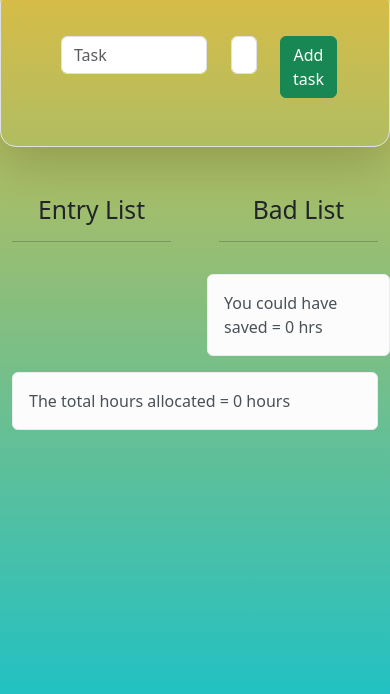
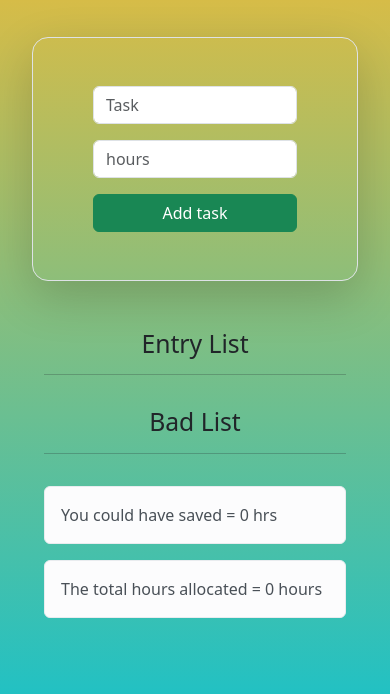
Before and after one commit to prashrijan/ntdl, a plain HTML site: page index.html in a window 390 px wide. Shown: the part 150-844 px from the top of the page. Drawn offline with nearby package versions, Linux system fonts and the light colour scheme.

Commit message:
made the todo-list responsive

```diff
--- a/index.html
+++ b/index.html
@@ -27,9 +27,9 @@
         </div>
 
         <!-- task input -->
-        <div class="row border rounded-4 p-5 shadow-lg">
+        <div class="row border rounded-4 p-5 shadow-lg row-gap-3">
           <p class="error-msg text-danger">Please enter a task..</p>
-          <div class="col-7">
+          <div class="col-12 col-sm-7">
             <input
               type="text"
               class="form-control"
@@ -37,7 +37,7 @@
               id="input-task"
             />
           </div>
-          <div class="col-2">
+          <div class="col-12 col-sm-2">
             <input
               type="number"
               class="form-control"
@@ -45,16 +45,16 @@
               id="hours"
             />
           </div>
-          <div class="col-3 d-grid">
+          <div class="col-12 d-grid col-sm-3">
             <button type="button" class="btn btn-success" id="button">
               Add task
             </button>
           </div>
         </div>
 
-        <div class="row mt-5 gap-4">
+        <div class="row mt-5">
           <!-- entry list  col-->
-          <div class="col">
+          <div class="col-12 col-sm-6">
             <!-- entry list header row -->
             <div class="row">
               <div class="col text-center">
@@ -85,7 +85,7 @@
           </div>
 
           <!-- bad list col -->
-          <div class="col">
+          <div class="col-12 col-sm-6">
             <!-- bad list header row -->
             <div class="row">
               <div class="col text-center">
@@ -101,8 +101,10 @@
               </table>
             </div>
             <div class="row">
-              <div class="alert alert-light bad-alert" role="alert">
-                You could have saved = <span id="badHours">0</span> hrs
+              <div class="col">
+                <div class="alert alert-light bad-alert" role="alert">
+                  You could have saved = <span id="badHours">0</span> hrs
+                </div>
               </div>
             </div>
           </div>
--- a/styles.css
+++ b/styles.css
@@ -51,3 +51,9 @@ input[type="checkbox"]:checked {
 input[type="checkbox"]:not(:disabled):checked {
   background-color: #198754;
 }
+
+@media screen and (max-width: 600px) {
+  .wrapper {
+    padding: 1rem 2rem;
+  }
+}
```
